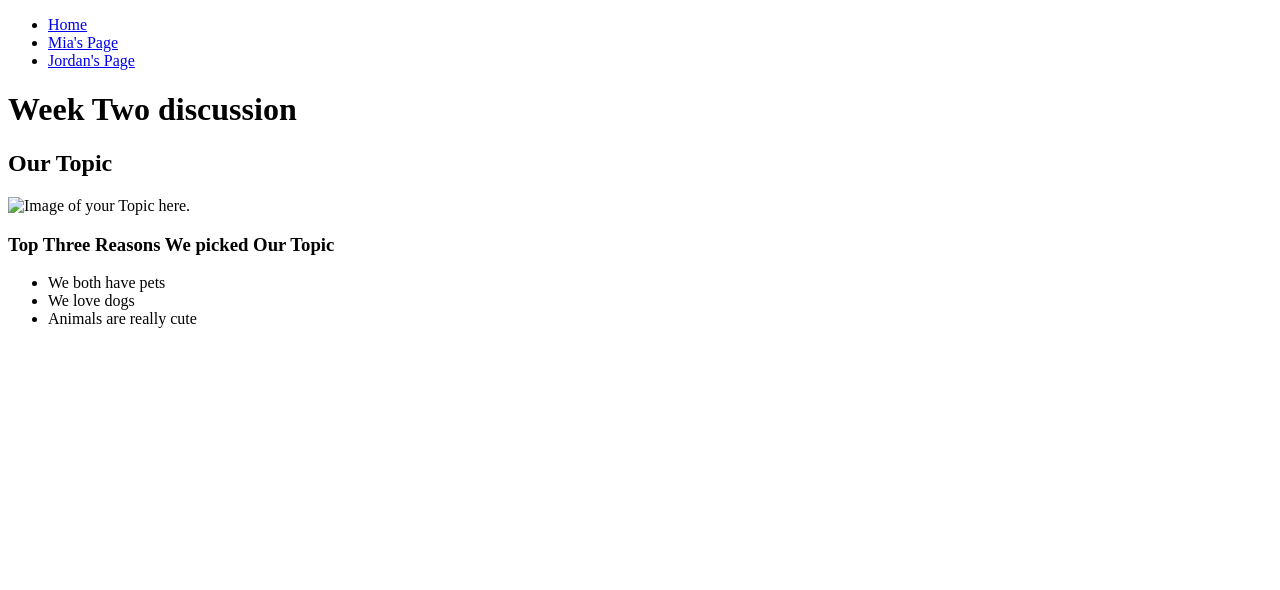
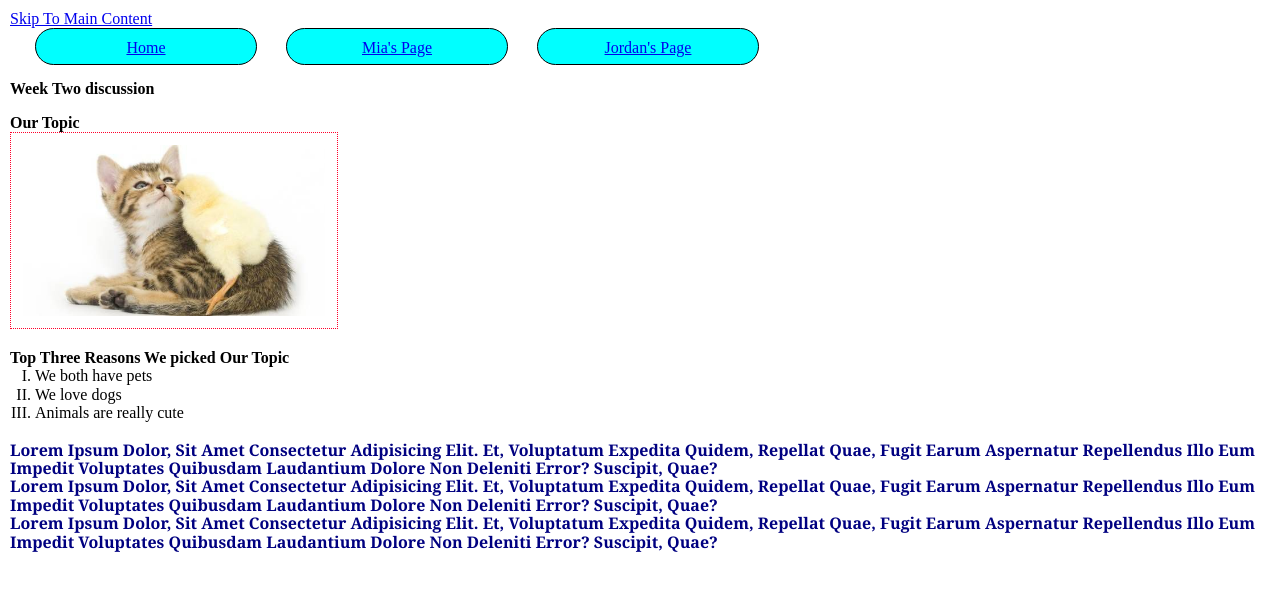
Before and after one commit to Jbrookstone/339week2, a plain HTML site: page index.html in a window 1280 px wide. Drawn offline with Linux system fonts and the light colour scheme.

Commit message:
Add files via upload

```diff
--- /dev/null
+++ b/css/jordan.css
@@ -0,0 +1,42 @@
+body{
+    margin:5px;
+    padding:5px;
+    line-height:1.15;
+ }
+
+ h1,h2, h3{
+    font-weight: bold;
+    margin-top:15px;
+
+ }
+ ul li{
+    margin-left: 25px;
+    list-style-type: upper-roman;
+ }
+
+nav li{
+    display: inline-block;
+    border: 1.5px solid black;
+    border-radius: 20px;
+    background-color: aqua;
+    padding: 10px;
+    width: 200px;
+    height: 15px;
+    text-align: center;
+}
+
+main img {
+    width: 24%;
+    padding: 12px;
+    border: 1.5px dotted rgb(255, 0, 43);
+
+
+
+}
+p{
+    font-family: Georgia, 'Times New Roman', Times, serif;
+    color: navy;
+    text-transform: capitalize;
+    font-weight: 900;
+
+}
--- a/index.html
+++ b/index.html
@@ -4,13 +4,14 @@
     <meta charset="UTF-8">
     <meta http-equiv="X-UA-Compatible" content="IE=edge">
     <meta name="viewport" content="width=device-width, initial-scale=1.0">
-    <!-- <link rel="stylesheet" href="css/html5reset.css"> -->
-    <!-- <link rel="stylesheet" href="css/student1.css"> -->
-    <!-- <link rel="stylesheet" href="css/student2.css"> -->
+    <link rel="stylesheet" href="css/html5reset.css">
+    <link rel="stylesheet" href="css/jordan.css">
+    <link rel="stylesheet" href="css/mia.css">
     <!-- <link rel="stylesheet" href="css/student3.css"> -->
     <title>Week 2 Discussion</title>
 </head>
 <body>
+    <a href="#main">Skip To Main Content</a>
     <header>
         <nav>
             <ul>
@@ -25,7 +26,7 @@
 
     <main>
         <h2> Our Topic</h2>
-        <img src = "yourPicHere" width="200" alt = "Image of your Topic here.">
+        <img src = "images/img1.jpg" width="200" alt = "Pets.">
 
         <h3>Top Three Reasons We picked Our Topic</h3>
         <ul>
@@ -33,6 +34,13 @@
             <li>We love dogs</li>
             <li>Animals are really cute</li>
         </ul>
+        <br>
+        <p> Lorem ipsum dolor, sit amet consectetur adipisicing elit. Et, voluptatum expedita quidem, repellat quae, fugit earum aspernatur repellendus illo eum impedit voluptates quibusdam laudantium dolore non deleniti error? Suscipit, quae?</p>
+
+        <p> Lorem ipsum dolor, sit amet consectetur adipisicing elit. Et, voluptatum expedita quidem, repellat quae, fugit earum aspernatur repellendus illo eum impedit voluptates quibusdam laudantium dolore non deleniti error? Suscipit, quae?</p>
+
+        <p> Lorem ipsum dolor, sit amet consectetur adipisicing elit. Et, voluptatum expedita quidem, repellat quae, fugit earum aspernatur repellendus illo eum impedit voluptates quibusdam laudantium dolore non deleniti error? Suscipit, quae?</p>
+
     </main>
 
 </body>
```
Also changed, not shown: jordan.html (+6 -0 lines), mia.html (+7 -1 lines).
